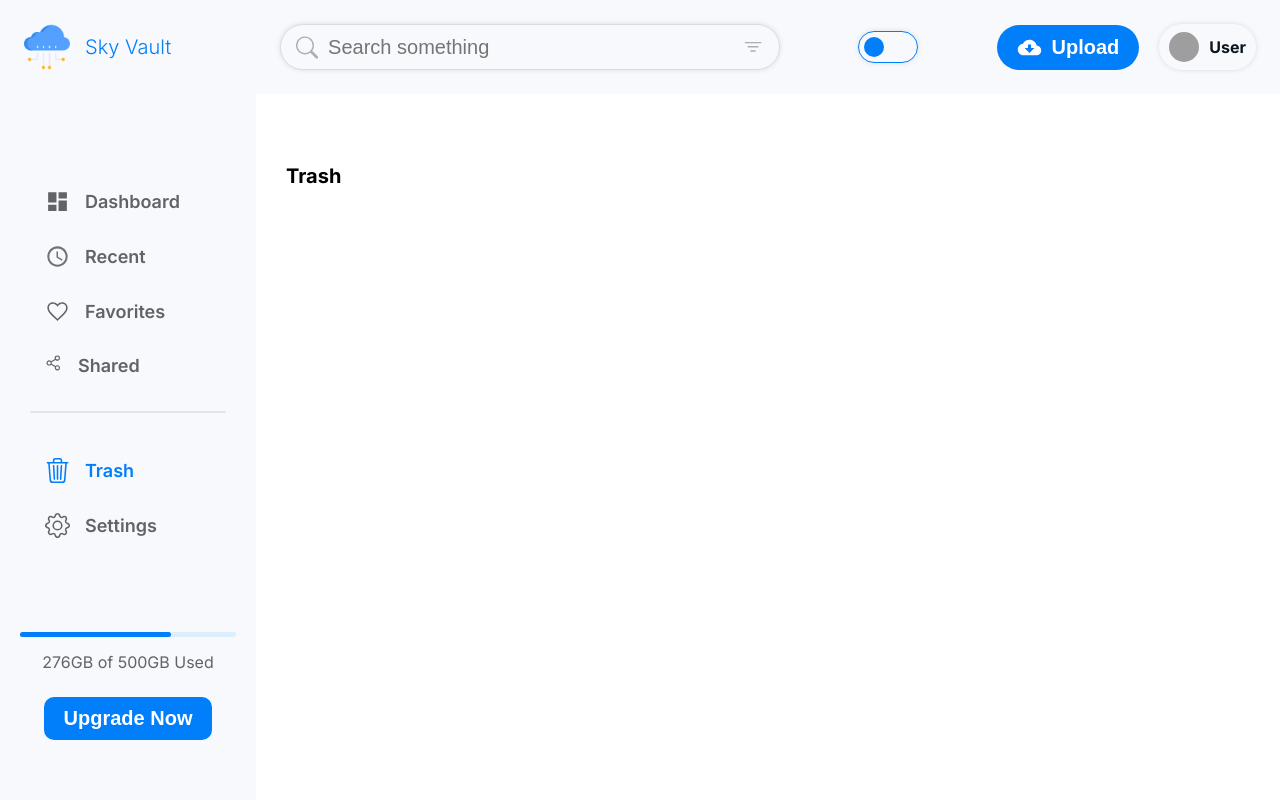
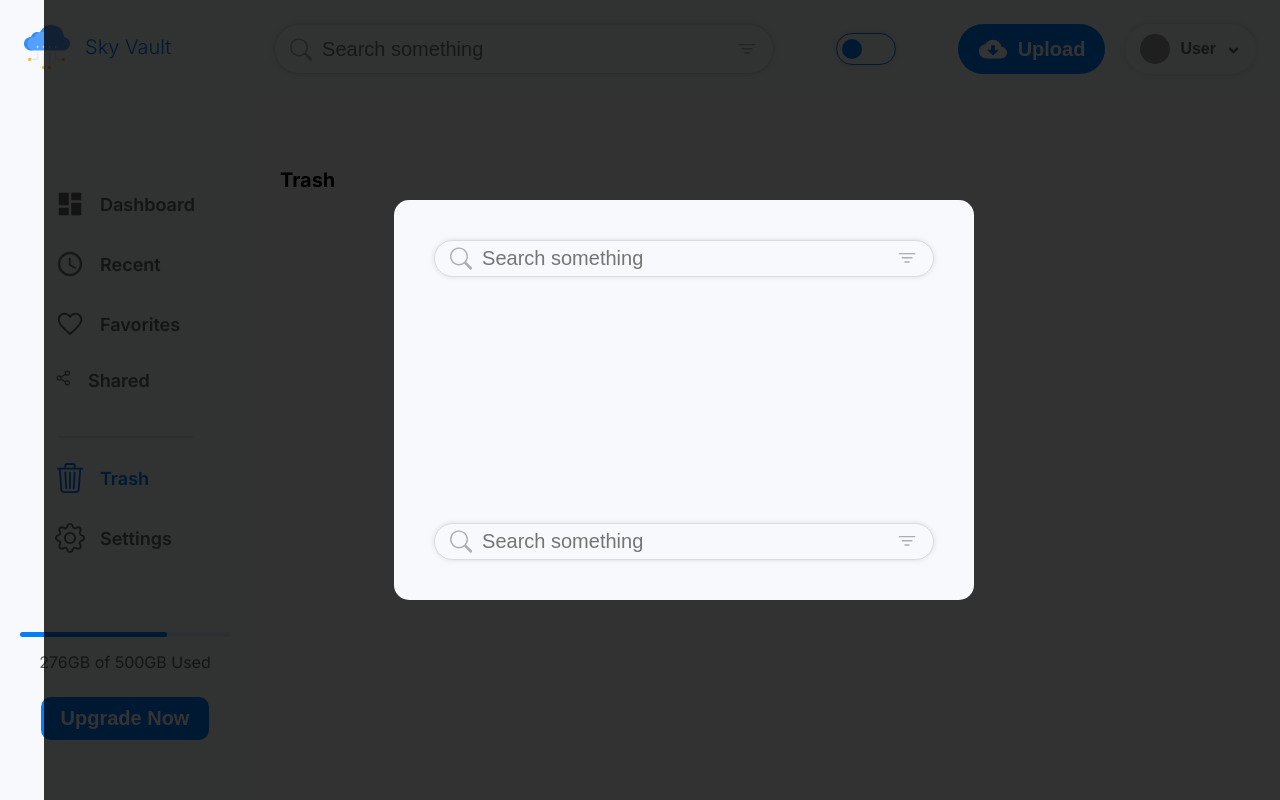
Before and after one commit to kkk-petrov/cloudst-client, a Next.js app: page /trash in a window 1280 px wide. Built offline with nearby package versions, Linux system fonts and the light colour scheme; grey boxes are pictures that could not be loaded.

Commit message:
add modal

```diff
--- /dev/null
+++ b/src/components/UI/modal/modal.module.scss
@@ -0,0 +1,42 @@
+@import "@/styles/_colors.scss";
+
+.wrapper {
+  position: absolute;
+  top: 0%;
+  left: -20%;
+  width: 100vw;
+  height: 100vh;
+  display: flex;
+  justify-content: center;
+  align-items: center;
+  background: rgba(0, 0, 0, 0.8);
+  transition: all 300ms ease;
+  pointer-events: none;
+  opacity: 0;
+
+
+
+  .modal {
+    min-height: 400px;
+    min-width: 500px;
+    border-radius: 15px;
+    padding: 40px;
+    background: $background;
+    display: flex;
+    flex-direction: column;
+    justify-content: space-between;
+  }
+}
+
+[data-theme="dark"] {
+  .wrapper {
+    .modal {
+      background: $background-darker;
+    }
+  }
+}
+
+.wrapper.active {
+  pointer-events: all;
+  opacity: 1;
+}
--- /dev/null
+++ b/src/components/UI/modal/modal.tsx
@@ -0,0 +1,18 @@
+"use client"
+
+import { ReactNode, FC, Dispatch, SetStateAction, useEffect } from "react"
+import cl from "./modal.module.scss"
+
+interface ModalProps {
+  isActive: boolean
+  setIsActive: Dispatch<SetStateAction<boolean>>
+  children?: ReactNode
+}
+
+export const Modal: FC<ModalProps> = ({ ...props }) => {
+  return (
+    <div className={`${cl.wrapper} ${props.isActive ? cl.active : ''}`} onClick={() => props.setIsActive(false)}>
+      <div onClick={e => e.stopPropagation()} className={cl.modal}>{props.children}</div>
+    </div>
+  )
+}
--- a/src/components/providers/providers.tsx
+++ b/src/components/providers/providers.tsx
@@ -5,10 +5,13 @@ import { type ThemeProviderProps } from 'next-themes/dist/types';
 import { IconContext } from 'react-icons';
 
 const Providers = ({ children, ...props }: ThemeProviderProps) => {
-  return <NextThemesProvider {...props}>
-
-    <IconContext.Provider value={{ style: { verticalAlign: 'middle' }, size: "25px" }}>
-      {children}</IconContext.Provider></NextThemesProvider>;
+  return (
+    <NextThemesProvider {...props}>
+      <IconContext.Provider value={{ style: { verticalAlign: 'middle' }, size: "30px" }}>
+        {children}
+      </IconContext.Provider>
+    </NextThemesProvider>
+  )
 };
 
 export default Providers
--- a/src/components/sidebar/sidebar.module.scss
+++ b/src/components/sidebar/sidebar.module.scss
@@ -9,7 +9,7 @@ $transition: all 300ms ease;
   display: flex;
   flex-direction: column;
   font-size: 18px;
-  width: 25%;
+  width: 20%;
   height: 100vh;
   background: $background;
   color: $text-gray;
@@ -50,7 +50,7 @@ $transition: all 300ms ease;
 
   .navList {
     margin: 0;
-    padding: 0px 30px;
+    padding: 0px 40px;
     list-style-type: none;
 
     &Item {
@@ -82,9 +82,10 @@ $transition: all 300ms ease;
         background: linear-gradient(to right, #909090, rgba(255, 255, 255, 0));
         background: #909090;
         opacity: 0.2;
-        margin: 20px 0 30px 0;
+        margin: 30px auto 10px auto;
         border-radius: 5px;
-        width: 100%;
+        width: 80%;
+
       }
     }
   }
@@ -138,16 +139,6 @@ $transition: all 300ms ease;
     background: $background-black;
     color: $text-ltgray;
 
-    .navList {
-      &Item {
-
-        &Divider {
-          background: #fff;
-          opacity: 0.5;
-        }
-      }
-    }
-
     .limit {
       &Info {
 
--- a/src/components/topbar/topbar.module.scss
+++ b/src/components/topbar/topbar.module.scss
@@ -95,7 +95,7 @@
     transition: all 300ms ease;
     display: flex;
     align-items: center;
-    padding: 8px 10px;
+    padding: 8px 15px;
     height: 100%;
     border-radius: 30px;
     box-shadow: $ltgray 0px 0px 5px;
@@ -110,7 +110,23 @@
     &Name {
       font-weight: 700;
       font-size: 16px;
-      color: $text-black;
+      color: $text-gray;
+      transition: inherit;
+      margin-right: 10px;
+    }
+
+    &Button {
+      outline: none;
+      border: none;
+      padding: 0;
+      margin: 0;
+      background: transparent;
+      cursor: pointer;
+
+      &Icon {
+        vertical-align: middle;
+        color: $text-gray;
+      }
     }
   }
 
@@ -144,7 +160,15 @@
       background: $gray;
 
       &Name {
-        color: #fff;
+        color: $text-ltgray;
+      }
+
+      &Button {
+
+        &Icon {
+
+          color: $text-ltgray;
+        }
       }
     }
 
--- a/src/components/topbar/topbar.tsx
+++ b/src/components/topbar/topbar.tsx
@@ -1,16 +1,23 @@
 "use client"
 
 import { BsFilter, BsSearch } from "react-icons/bs"
+import { FaAngleDown } from "react-icons/fa"
 import cl from "./topbar.module.scss"
 import { Button } from "../UI/button/button"
 import { IoMdCloudDownload } from "react-icons/io"
 import ThemeToggler from "../themeToggler/themeToggler"
-import { useRef } from "react"
+import { useEffect, useRef, useState } from "react"
+import { Modal } from "../UI/modal/modal"
 
 export const Topbar = () => {
   const searchRef = useRef<null | HTMLInputElement>(null);
-  console.log(searchRef)
+  const [isModalActive, setIsModalActive] = useState(true)
 
+  const handleOpenModal = () => {
+
+    console.log("set modal to ", isModalActive)
+    setIsModalActive(true)
+  }
 
   return (
     <div className={cl.container}>
@@ -34,9 +41,23 @@ export const Topbar = () => {
         </Button>
         <div className={cl.user}>
           <img alt="avatar" src="https://external-content.duckduckgo.com/iu/?u=https%3A%2F%2Fupload.wikimedia.org%2Fwikipedia%2Fcommons%2F8%2F89%2FPortrait_Placeholder.png&f=1&nofb=1&ipt=8a71e136699431db0f5c70ef82c7526f597c19f840fd8ae0e1205e582f84bc75&ipo=images" height={30} width={30} className={cl.userAvatar} />
-          <span className={cl.userName}>User</span>
-
+          <button className={cl.userButton} onClick={handleOpenModal}>
+            <span className={cl.userName}>User</span>
+            <FaAngleDown className={cl.userButtonIcon} size="15px" />
+          </button>
         </div>
+        <Modal isActive={isModalActive} setIsActive={setIsModalActive}>
+          <div className={`${cl.search} ${searchRef.current?.classList.contains('active') ? 'active' : ''}`}>
+            <BsSearch size={25} className={cl.searchIcon} />
+            <input ref={searchRef} className={`${cl.searchInput} active`} placeholder="Search something" type="text" />
+            <BsFilter size={25} className={cl.searchFilter} />
+          </div>
+          <div className={`${cl.search} ${searchRef.current?.classList.contains('active') ? 'active' : ''}`}>
+            <BsSearch size={25} className={cl.searchIcon} />
+            <input ref={searchRef} className={`${cl.searchInput} active`} placeholder="Search something" type="text" />
+            <BsFilter size={25} className={cl.searchFilter} />
+          </div>
+        </Modal>
       </div>
 
     </div>
--- a/src/styles/globals.scss
+++ b/src/styles/globals.scss
@@ -37,7 +37,7 @@
 }
 
 [data-theme='dark'] body {
-  --background: #161718;
+  background: $background-darker;
   --foreground: #fff;
 }
 
@@ -84,11 +84,14 @@ body {
 
 body {
   color: var(--foreground);
-  background: var(--background);
+  background: $background-light;
   display: flex;
   flex-direction: row;
   box-sizing: border-box;
-  transition: all 300ms ease;
+  // transition: background 300ms ease;
+  //
+
+
 }
 
 a {
@@ -106,6 +109,7 @@ a {
   display: flex;
   flex-direction: column;
   width: 100vw;
+  position: initial;
 
 }
 
```
Also changed, not shown: src/app/error/page.tsx (deleted, +0 -7 lines), src/app/layout.tsx (+4 -4 lines), src/app/error/error.module.scss (deleted).
